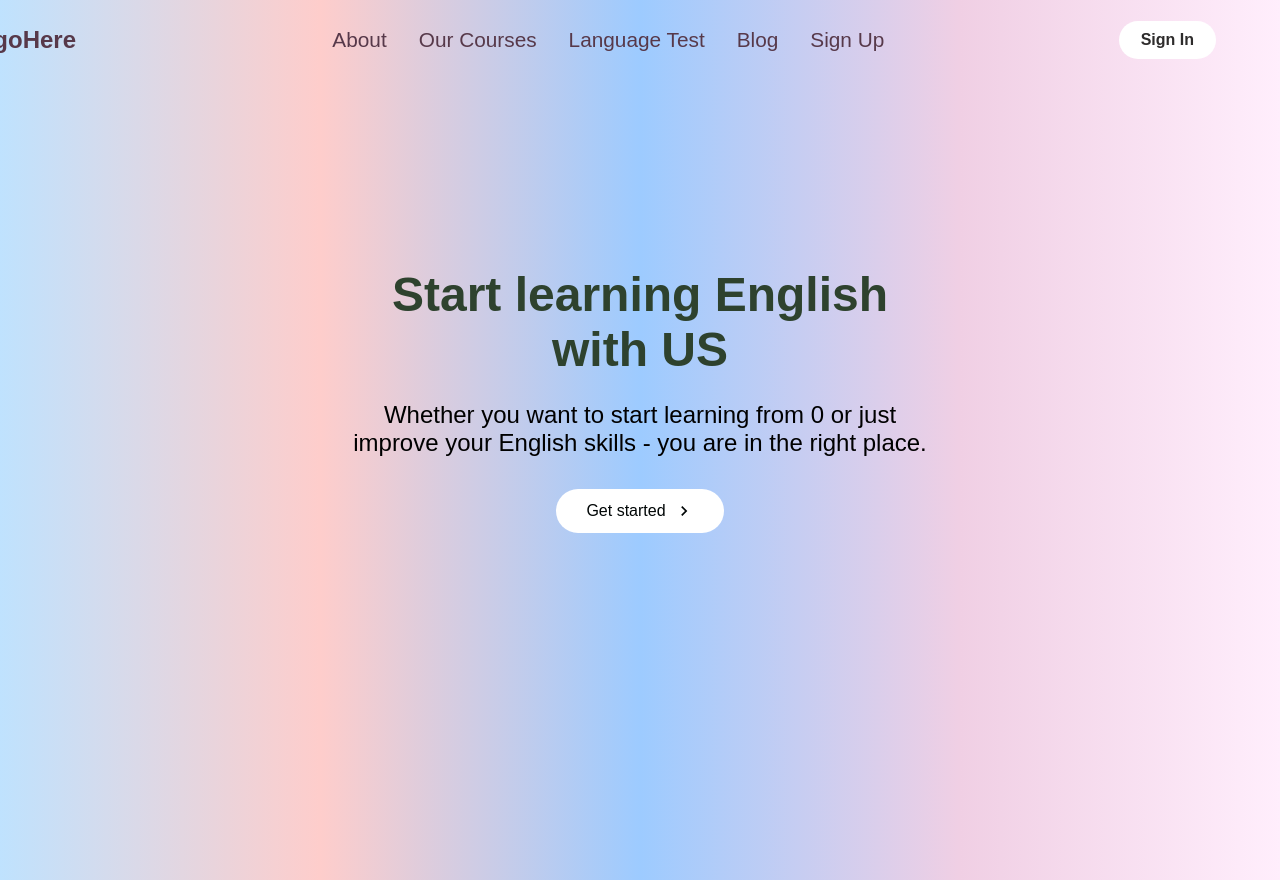
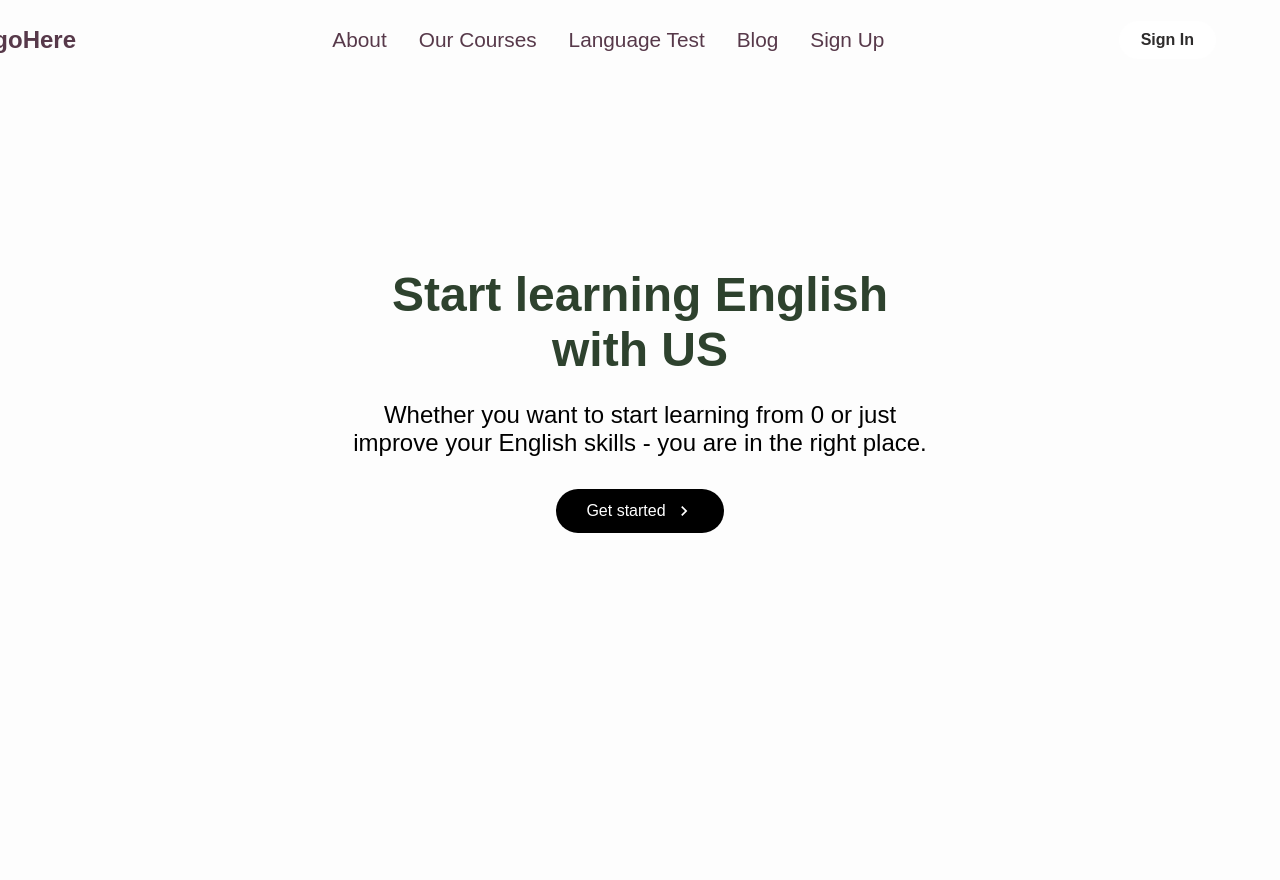
Before and after one commit to AnnaAn01/language-courses-react-website, a React (Create React App) app: page / in a window 1280 px wide. Built offline with nearby package versions, Linux system fonts and the light colour scheme.

Commit message:
styling the home page

```diff
--- a/src/components/ButtonElement.js
+++ b/src/components/ButtonElement.js
@@ -3,10 +3,10 @@ import { Link } from "react-scroll";
 
 export const Button = styled(Link)`
   border-radius: 50px;
-  background: ${({ primary }) => (primary ? "#fff" : "#fff")};
+  background: ${({ primary }) => (primary ? "#000" : "#fff")};
   white-space: nowrap;
   padding: ${({ big }) => (big ? "14px 48px" : "12px 30px")};
-  color: ${({ dark }) => (dark ? "#010606" : "fff")};
+  color: ${({ dark }) => (dark ? "#fff" : "fff")};
   font-size: ${({ fontBig }) => (fontBig ? "20px" : "16px")};
   outline: none;
   border: none;
@@ -18,6 +18,7 @@ export const Button = styled(Link)`
 
   &:hover {
     transition: all 0.2s ease-in-out;
-    background: ${({ primary }) => (primary ? "#fff" : "#01BF74")};
+    background: ${({ primary }) => (primary ? "#01BF74" : "yellow")};
+    color: ${({ primary }) => (primary ? "#000" : "#01BF74")};
   }
 `;
--- a/src/components/HeroSection/HeroElements.js
+++ b/src/components/HeroSection/HeroElements.js
@@ -3,16 +3,7 @@ import { MdArrowForward, MdKeyboardArrowRight } from "react-icons/md";
 
 export const HeroContainer = styled.div`
   // background: rgba(255, 140, 0, 0.5);
-  // background: #faeddf;
-  background: linear-gradient(
-    to right,
-    #bfe2fe,
-    #fecdcb,
-    #9dcbff,
-    #f0cfe4,
-    #ffeefc
-  );
-
+  background: #fdfdfd;
   display: flex;
   justify-content: center;
   align-items: center;
--- a/src/components/Navbar/NavbarElements.js
+++ b/src/components/Navbar/NavbarElements.js
@@ -3,20 +3,7 @@ import { Link as LinkR } from "react-router-dom";
 import { Link as LinkS } from "react-scroll";
 
 export const Nav = styled.nav`
-  // background: #3e8e7e;
-  // background: #ff8c00;
-  // background: #0e5540;
-  // background: #e0c2c0;
-  // background: linear-gradient(to right, #84ceeb, #5ab9ea, #8860d0);
-  background: linear-gradient(
-    to right,
-    #bfe2fe,
-    #fecdcb,
-    #9dcbff,
-    #f0cfe4,
-    #ffeefc
-  );
-
+  background: #fdfdfd;
   // background: linear-gradient(to right, #16a085, #14d4ae);
   // background: linear-gradient(to right, #ff7a6d, #ff7a6d);
   // background: linear-gradient(to right, #799f0c, #799f0c);
```
